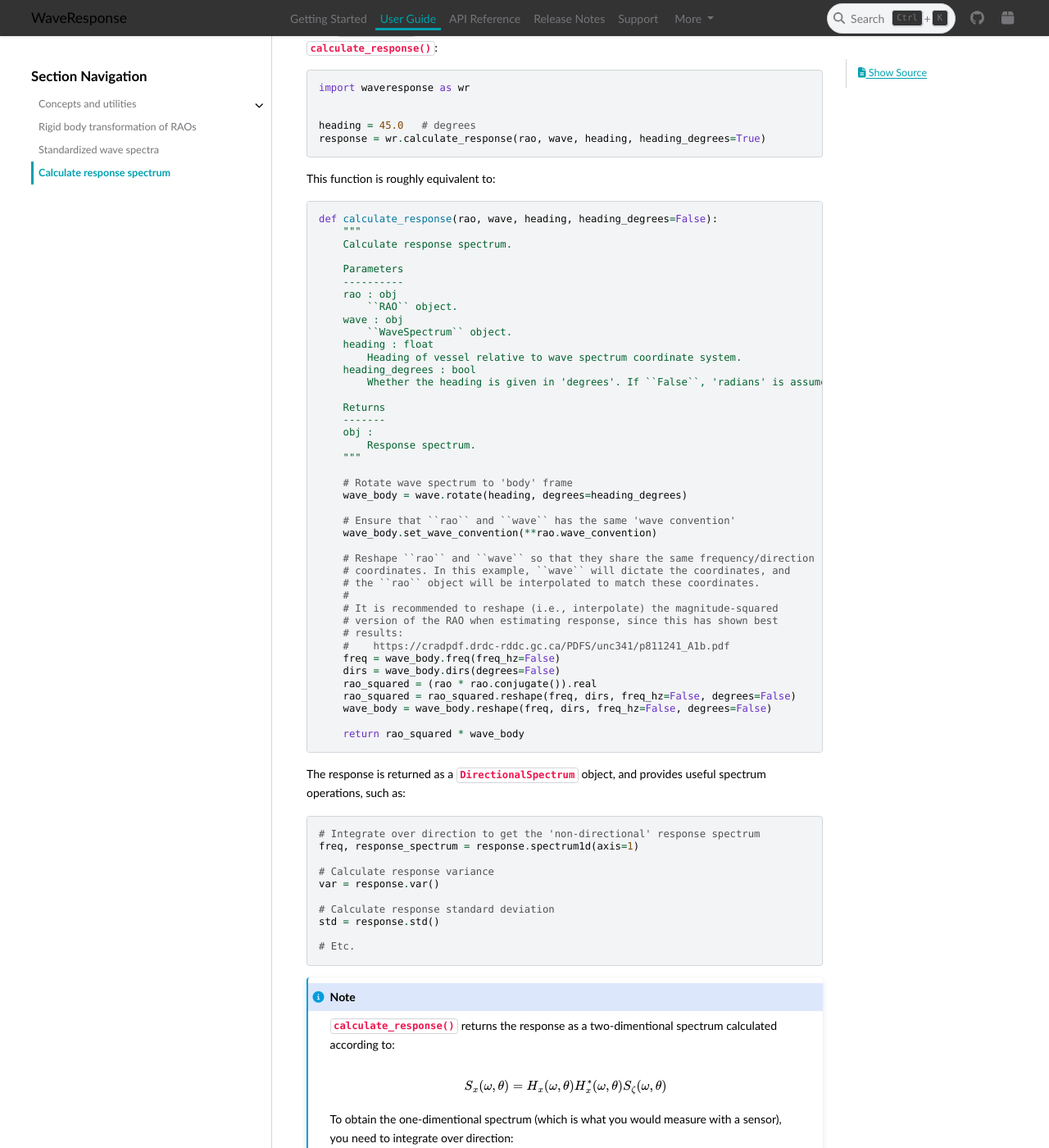
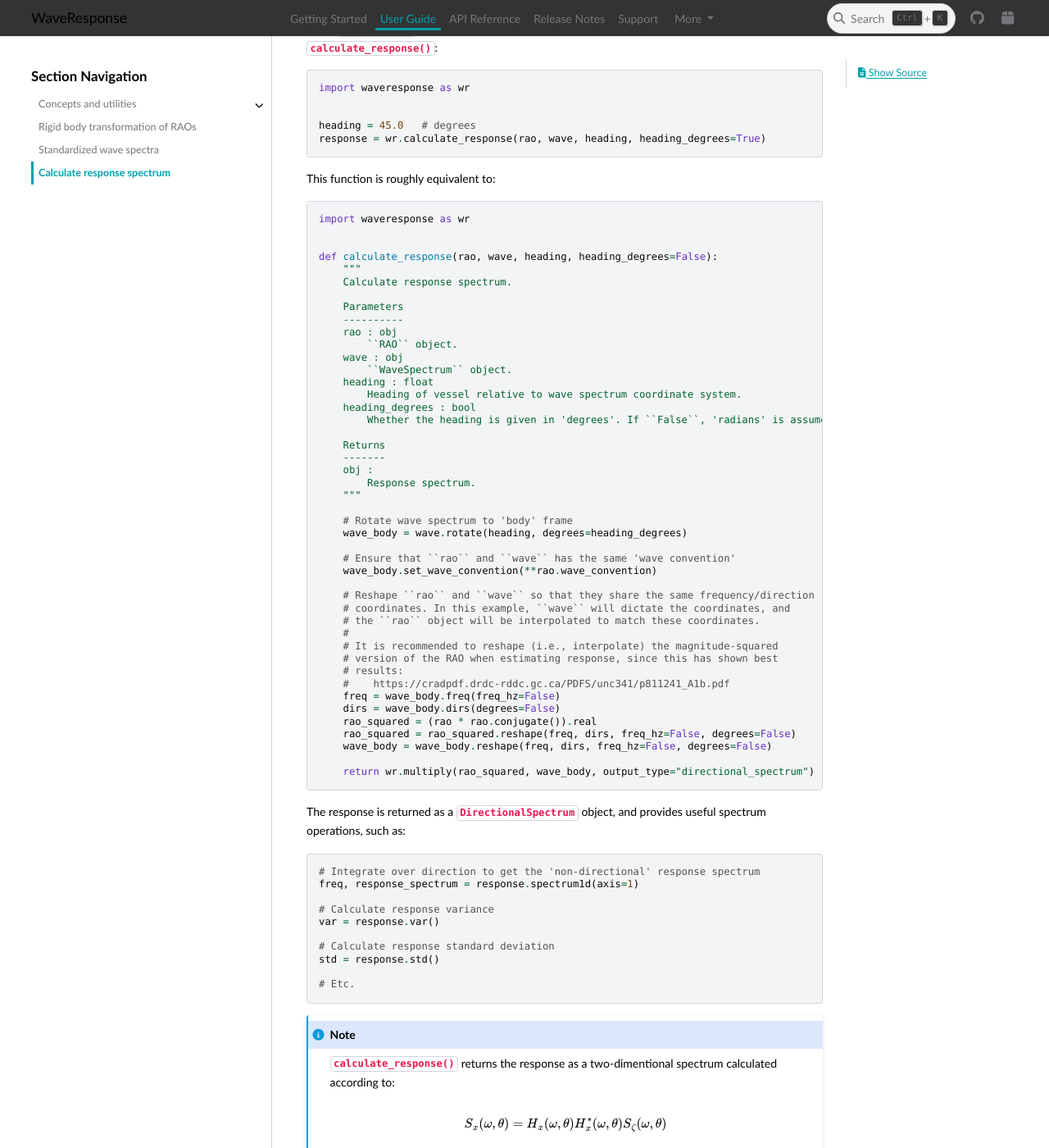
Before and after one commit to 4Subsea/waveresponse-python, a Sphinx documentation site: the page built from docs/user_guide/calculate_response.rst, in a window 1280 px wide and 1400 px high, scrolled down 428 px. Shown: the whole window at 82% size. Built offline with Sphinx 7.4.7 and the PyData theme 0.15.4, drawn with Linux system fonts in a browser that asks for light colours.

Commit message:
update example calculate_response

```diff
--- a/docs/user_guide/calculate_response.rst
+++ b/docs/user_guide/calculate_response.rst
@@ -34,6 +34,9 @@ object available. A convenience function for calculating response is provided by
 This function is roughly equivalent to:
 
 .. code-block:: python
+
+    import waveresponse as wr
+
 
     def calculate_response(rao, wave, heading, heading_degrees=False):
         """
@@ -76,7 +79,7 @@ This function is roughly equivalent to:
         rao_squared = rao_squared.reshape(freq, dirs, freq_hz=False, degrees=False)
         wave_body = wave_body.reshape(freq, dirs, freq_hz=False, degrees=False)
 
-        return rao_squared * wave_body
+        return wr.multiply(rao_squared, wave_body, output_type="directional_spectrum")
 
 The response is returned as a :class:`~waveresponse.DirectionalSpectrum` object,
 and provides useful spectrum operations, such as:
```
